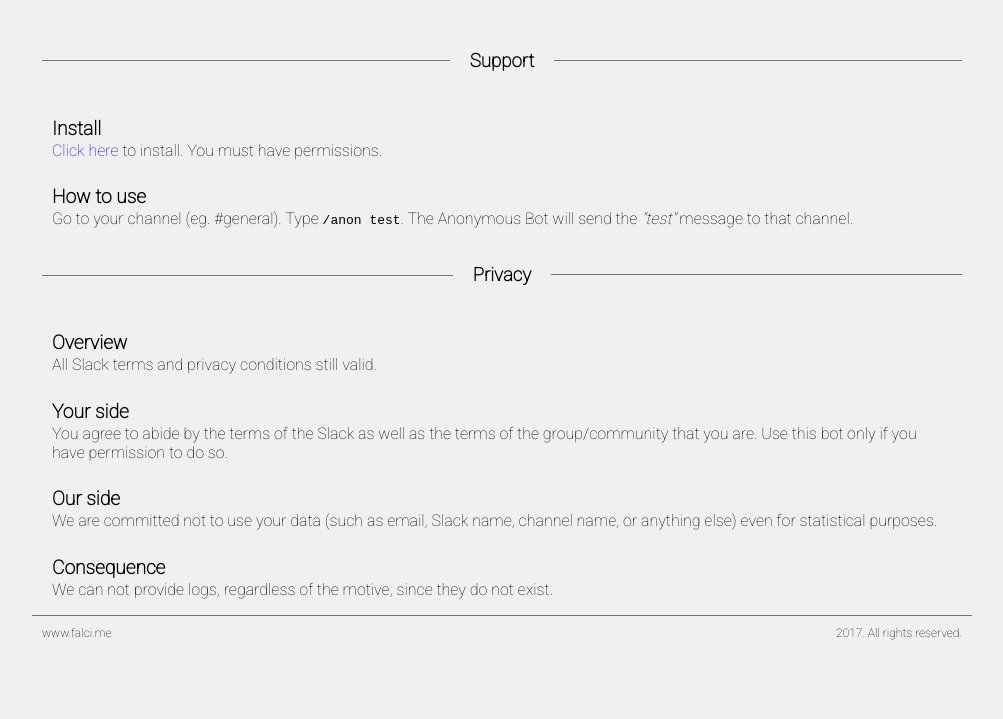
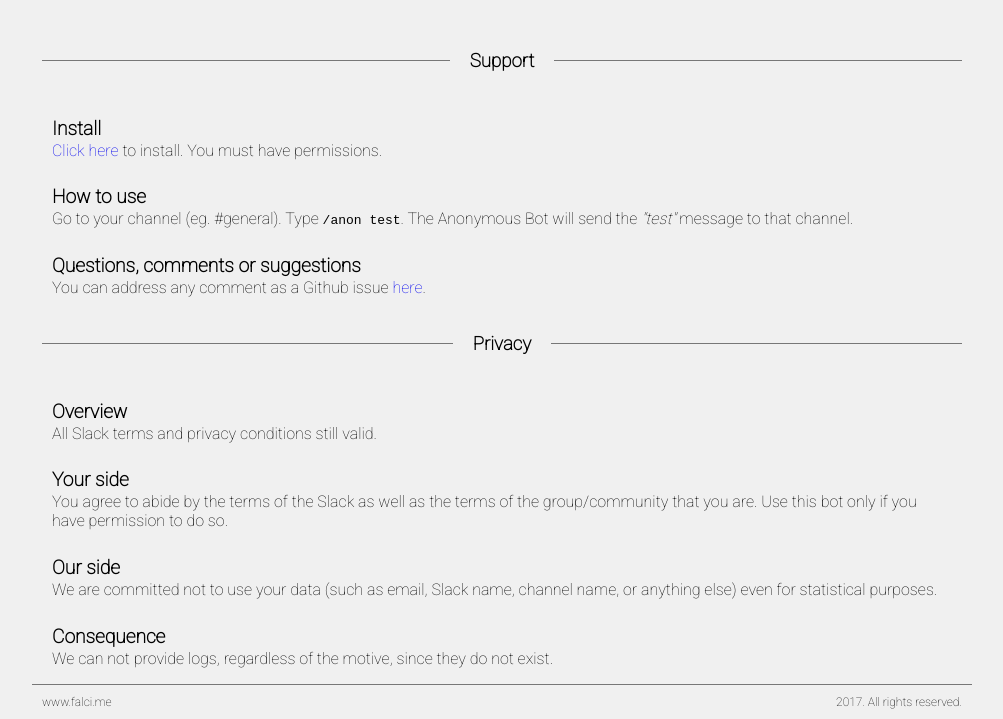
Before and after one commit to Falci/slack-anonymous-bot, a website: page src/public/support.html in a window 1280 px wide. Shown: the part 225-944 px from the top of the page, without its empty margins (138-1141 px from the left). Before the commit the page ends 875 px from the top, so only its background shows below. Drawn offline with Linux system fonts and the light colour scheme.

Commit message:
Support link

```diff
--- a/src/public/support.html
+++ b/src/public/support.html
@@ -29,6 +29,9 @@
 
         <h4 id="how-to-use">How to use</h4>
         <p>Go to your channel (eg. #general). Type <code>/anon test</code>. The Anonymous Bot will send the <i>"test"</i> message to that channel.</p>
+
+        <h4 id="questions">Questions, comments or suggestions</h4>
+        <p>You can address any comment as a Github issue <a href="https://github.com/Falci/slack-anonymous-bot/issues/new">here</a>.</p>
     </div>
 </div>
 
```
